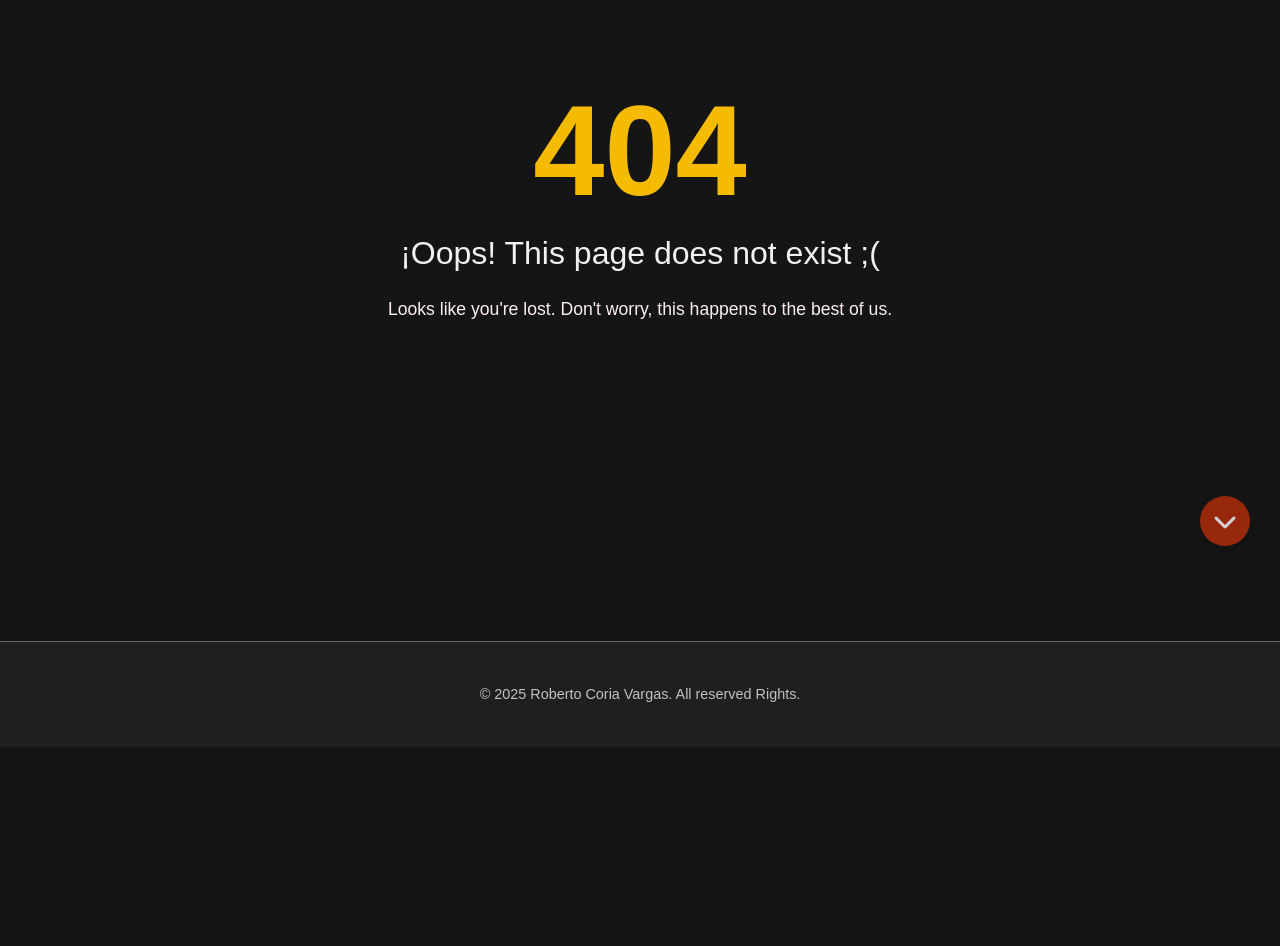
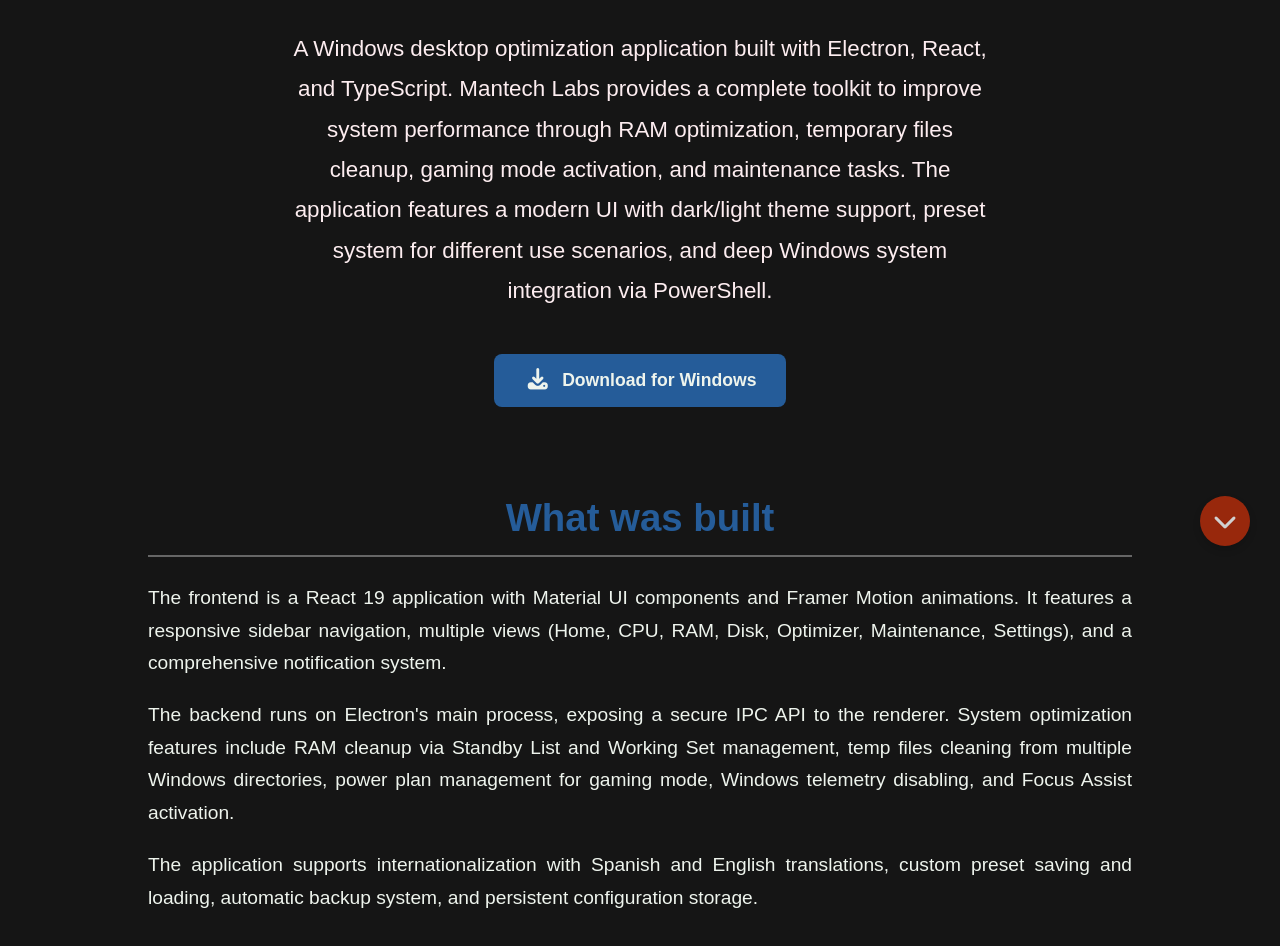
Before and after one commit to RobertoCV10/PortfolioRCV, a React (Vite) app: page /mantechLabs in a window 1280 px wide. Before the commit this address had no page. Shown: the part 224-1170 px from the top of the page. Before the commit the page ends 971 px from the top, so only its background shows below. Built offline with nearby package versions, Linux system fonts and the light colour scheme; no server answers; a web font is replaced by a local one.

Commit message:
adding new portafolio item

```diff
--- a/src/App.jsx
+++ b/src/App.jsx
@@ -33,6 +33,7 @@
 
 //portfolio items
 import ZeroTrail from './pages/portfolio/zeroTrail';
+import MantechLabs from './pages/portfolio/MantechLabs';
 
 //importa ajuste de scroll
 import ScrollToTop from './assets/scroll'; // Importa el nuevo componente
@@ -58,7 +59,7 @@
                 <Route path="/task" element={<Task />} />
                 <Route path="/plc" element={<PLC />} />
                 <Route path="/zeroTrail" element={<ZeroTrail />} />
-
+                <Route path="/mantechLabs" element={<MantechLabs />} />
                 <Route path="*" element={<NotFoundPage />} />
             </Routes>
             <ScrollBtn /> {/* ¡Renderiza el botón de scroll aquí! */}
--- a/src/pages/Portfolio.jsx
+++ b/src/pages/Portfolio.jsx
@@ -71,6 +71,8 @@
                         <option value="mongodb">MongoDB</option>
                         <option value="node.js">Node.js</option>
                         <option value="material ui">Material UI</option>
+                        <option value="typescript">TypeScript</option>
+
                     </select>
                 </section>
             </div>
--- /dev/null
+++ b/src/pages/portfolio/MantechLabs.jsx
@@ -0,0 +1,86 @@
+import React from 'react';
+import { Link } from 'react-router-dom';
+import Contact from '../../components/Contact';
+import '../../styles/presentation.css';
+import Tools from '../../components/tools';
+
+const MantechLabs = () => {
+  return (
+    <div>
+      <main className="project-presentation-container">
+
+        <section className="project-hero">
+          <h1>Mantech Labs</h1>
+          <p className="intro-paragraph">
+            A Windows desktop optimization application built with Electron, React, and TypeScript.
+            Mantech Labs provides a complete toolkit to improve system performance through RAM optimization,
+            temporary files cleanup, gaming mode activation, and maintenance tasks. The application features
+            a modern UI with dark/light theme support, preset system for different use scenarios, and deep
+            Windows system integration via PowerShell.
+          </p>
+        </section>
+
+        <section className="project-section">
+        <div style={{ display: 'flex', justifyContent: 'center', marginBottom: '1rem' }}>
+            <a
+            href="https://mantech-labs-web.vercel.app/"
+            target="_blank"
+            rel="noopener noreferrer"
+            className="call-to-action-button"
+            >
+            <i className="fas fa-download"></i> Download for Windows
+            </a>
+        </div>
+        </section>
+
+        <section className="project-section">
+          <h2>What was built</h2>
+          <p>
+            The frontend is a React 19 application with Material UI components and Framer Motion animations.
+            It features a responsive sidebar navigation, multiple views (Home, CPU, RAM, Disk, Optimizer,
+            Maintenance, Settings), and a comprehensive notification system.
+          </p>
+          <p>
+            The backend runs on Electron's main process, exposing a secure IPC API to the renderer.
+            System optimization features include RAM cleanup via Standby List and Working Set management,
+            temp files cleaning from multiple Windows directories, power plan management for gaming mode,
+            Windows telemetry disabling, and Focus Assist activation.
+          </p>
+          <p>
+            The application supports internationalization with Spanish and English translations,
+            custom preset saving and loading, automatic backup system, and persistent configuration storage.
+          </p>
+        </section>
+
+        <section className="project-section">
+          <h2>Highlights</h2>
+          <p>
+            Security-focused architecture with Context Isolation, Sandbox enabled, strict CSP, and validated preload scripts.
+            Real-time system metrics display for CPU, RAM, and Disk usage. Interactive progress tracking for maintenance tasks.
+            Dual theme system (dark/light) with custom color palettes. System tray integration with minimize-to-tray functionality.
+          </p>
+        </section>
+
+        <section className="project-section">
+          <h3>Detail Information</h3>
+          <div className="github-link">
+            <a
+              href="https://github.com/RobertoCV10/mantech-labs"
+              target="_blank"
+              rel="noopener noreferrer"
+              className="call-to-action-button"
+            >
+              <i className="fab fa-github"></i> See GitHub repository
+            </a>
+          </div>
+          <Tools toolIdsToShow={[1, 2, 3, 4, 5, 6]} />
+        </section>
+
+      </main>
+
+      <Contact />
+    </div>
+  );
+};
+
+export default MantechLabs;
```
Also changed, not shown: public/Assets/MantechLabs/mantechLabs.png (added).
